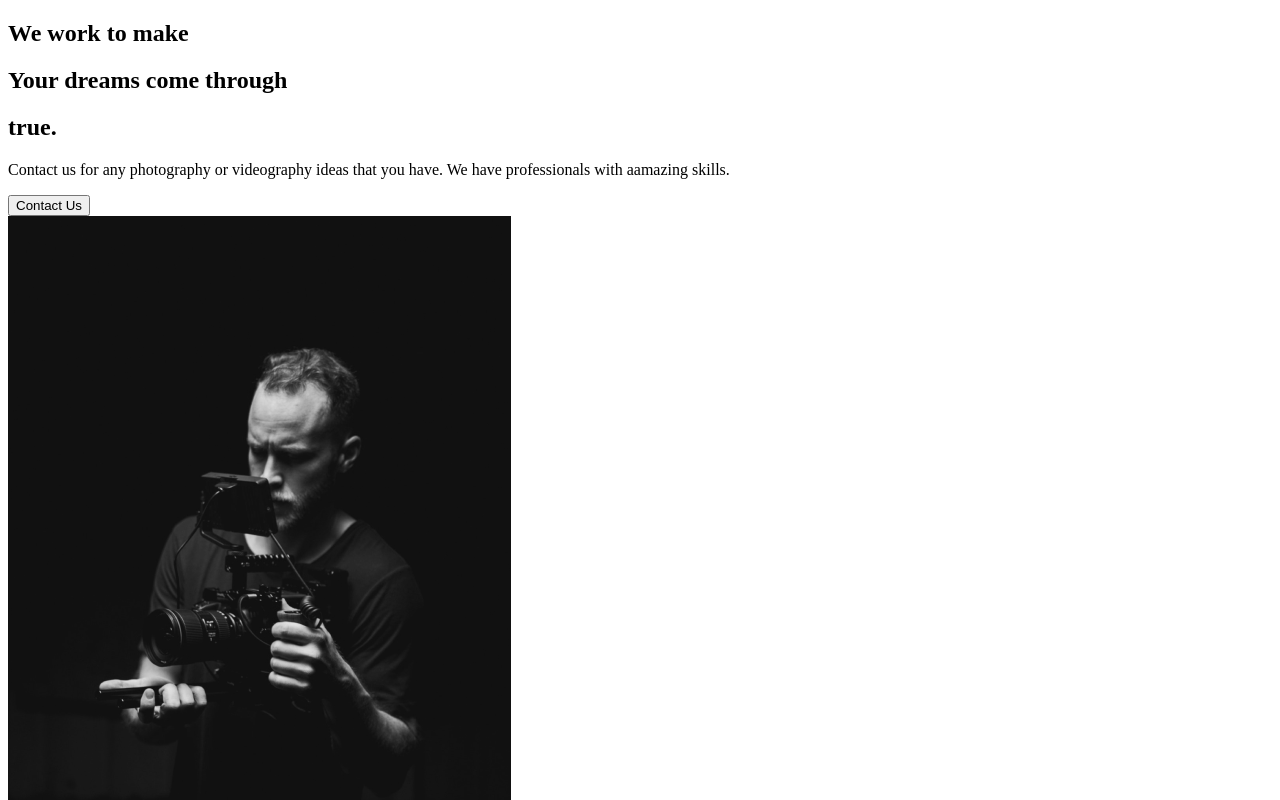
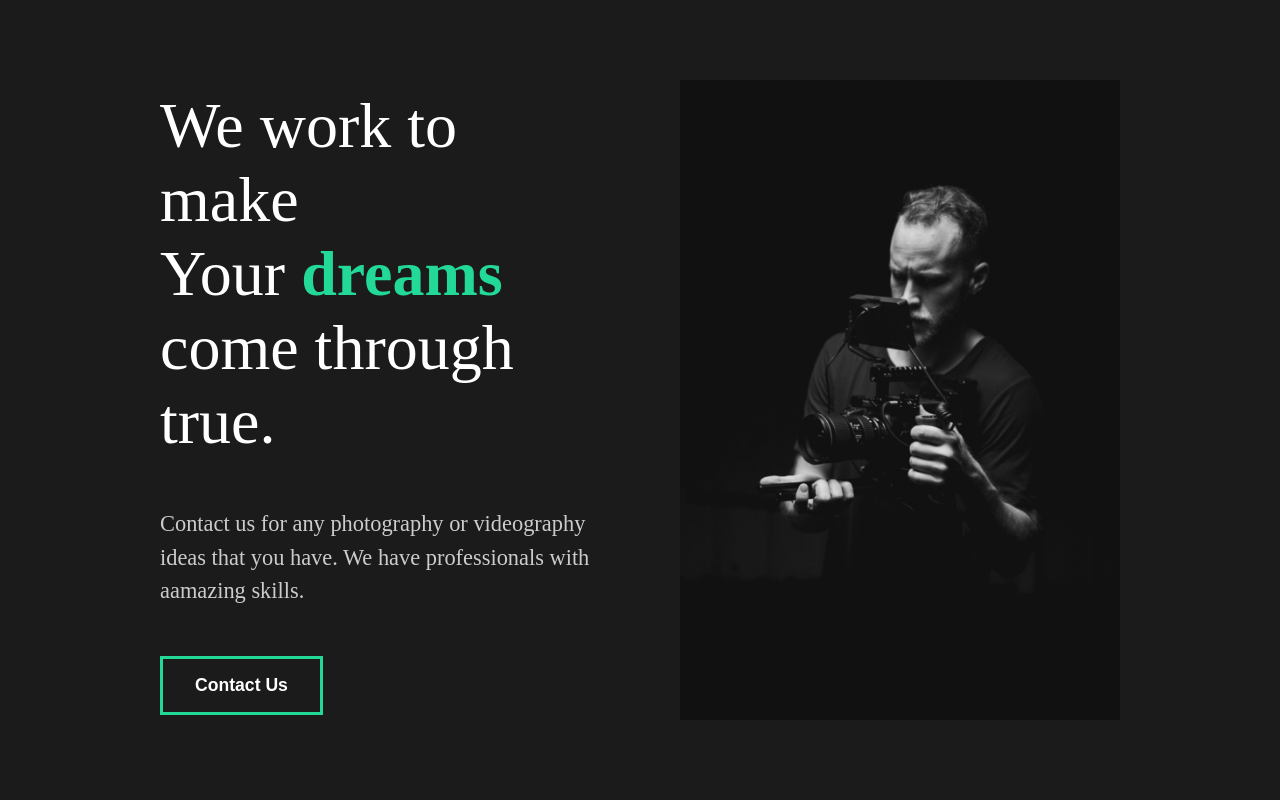
Before and after one commit to ifedayoagboola/capture-react-app, a React (Create React App) app: page / in a window 1280 px wide. Shown: the top 800 px of the page. Built offline with nearby package versions, Linux system fonts and the light colour scheme.

Commit message:
5. Intro to styled components

```diff
--- a/package.json
+++ b/package.json
@@ -24,7 +24,6 @@
     "eject": "react-scripts eject",
     "predeploy": "npm run build",
     "deploy": "gh pages -d build"
-
   },
   "eslintConfig": {
     "extends": [
--- a/src/App.js
+++ b/src/App.js
@@ -1,9 +1,12 @@
 import React from "react";
+// GlobalStyle
+import GlobalStyle from "./components/GlobalStyle";
 import AboutUs from "./pages/AboutUs";
 
 function App() {
   return (
     <div className="App">
+      <GlobalStyle />
       <AboutUs />
     </div>
   );
--- a/src/components/AboutSection.js
+++ b/src/components/AboutSection.js
@@ -1,34 +1,64 @@
 import React from "react";
 import home1 from "../img/home1.png";
 
+// styled
+import styled from "styled-components";
+
 const AboutSection = () => {
   return (
-    <div>
-      <div className="description">
+    <StyledAbout>
+      <StyledDescription>
         <div className="title">
-          <div className="hide">
+          <StyledHide>
             <h2>We work to make</h2>
-          </div>
-          <div className="hide">
+          </StyledHide>
+          <StyledHide>
             <h2>
               Your <span>dreams </span> come through
             </h2>
-          </div>
-          <div className="hide">
+          </StyledHide>
+          <StyledHide>
             <h2>true.</h2>
-          </div>
+          </StyledHide>
         </div>
         <p>
           Contact us for any photography or videography ideas that you have. We
           have professionals with aamazing skills.
         </p>
         <button>Contact Us</button>
-      </div>
-      <div className="image">
+      </StyledDescription>
+      <StyledImage>
         <img src={home1} alt="Guy holding camera" />
-      </div>
-    </div>
+      </StyledImage>
+    </StyledAbout>
   );
 };
 
+const StyledAbout = styled.div`
+  min-height: 90vh;
+  display: flex;
+  align-items: center;
+  justify-content: space-between;
+  padding: 5rem 10rem;
+  color: white;
+`;
+const StyledDescription = styled.div`
+  flex: 1;
+  padding-right: 5rem;
+  h2 {
+    font-weight: lighter;
+  }
+`;
+const StyledImage = styled.div`
+  flex: 1;
+  overflow: hidden;
+  img {
+    width: 100%;
+    height: 80vh;
+    object-fit: cover;
+  }
+`;
+const StyledHide = styled.div`
+  overflow: hidden;
+`;
 export default AboutSection;
--- /dev/null
+++ b/src/components/GlobalStyle.js
@@ -0,0 +1,54 @@
+import { createGlobalStyle } from "styled-components";
+
+const GlobalStyle = createGlobalStyle`
+
+*{
+    margin: 0;
+    padding: 0;
+    box-sizing: border-box;
+}
+body{
+    background: #1b1b1b;
+}
+button{
+    font-weight: bold;
+    font-size: 1.1rem;
+    cursor: pointer;
+    padding: 1rem 2rem;
+    border: 3px solid #23d997;
+    background: transparent;
+    color:white;
+    transition: all 0.5s ease;
+    &:hover{
+        background-color: #23d997;
+        color:white;
+    }
+}
+h2{
+        font-weight:lighter;
+        font-size: 4rem;
+    }
+    h3{
+        color: white;
+
+    }
+    h4{
+        font-weight: bold;
+    }
+    a{
+        font-size: 1.1.rem;
+    }
+    span{
+        font-weight: bold;
+        color: #23d997;
+    }
+    p{
+        padding: 3rem 0rem;
+        color: #ccc;
+        font-size: 1.4rem;
+        line-height: 150%;
+
+    }
+`;
+
+export default GlobalStyle;
```
Also changed, not shown: 1 other file (tests, documents, lock files or other folders).
